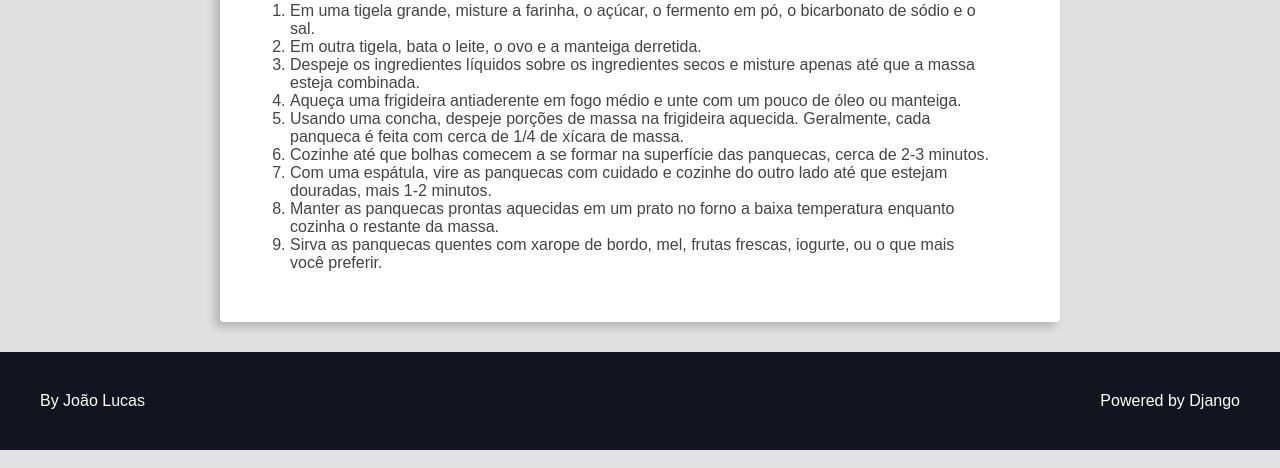
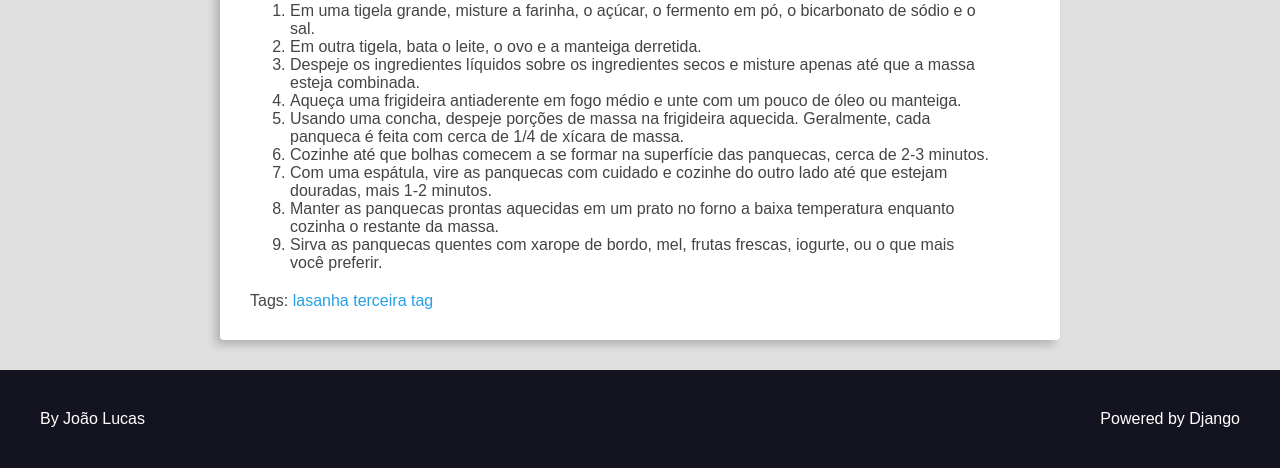
Before and after one commit to lucasops96/projeto1, a Django app: page /recipes/50/ in a window 1280 px wide. Shown: the part 863-1331 px from the top of the page. Run offline with Django 4.2, Linux system fonts and the light colour scheme; data comes from the database, SQL or seed files in the repository; both versions use the stored data as it was after the commit; parts of the project's set-up code (start-up, migrations or seed data) failed here and were passed over.

Commit message:
View tags e add pytest-dotenv

```diff
--- a/recipes/templates/recipes/partials/recipe.html
+++ b/recipes/templates/recipes/partials/recipe.html
@@ -87,6 +87,18 @@
             {% else %}
                 {{ recipe.preparation_steps|linebreaksbr }}
             {% endif %}
+
+            {% if recipe.tags.all %}
+                <p>
+                    Tags:
+                    {% for tag in recipe.tags.all %}
+                        <a href=" {% url "recipes:tag" tag.slug %} ">
+                            {{tag.name}}
+                        </a>
+                    {% endfor %}
+                </p>
+            {% endif %}
+
         </div>
     {% endif %}
 
--- a/recipes/urls.py
+++ b/recipes/urls.py
@@ -6,13 +6,26 @@ app_name = 'recipes'
 
 urlpatterns = [
     path('', views.RecipeListViewHome.as_view(), name="home"),
-    path('recipes/search/', views.RecipeListViewSearch.as_view(),  name="search"),
+    path(
+        'recipes/search/',
+        views.RecipeListViewSearch.as_view(),
+        name="search"
+    ),
+    path(
+        'recipes/tags/<slug:slug>/',
+        views.RecipeListViewTag.as_view(),
+        name="tag"
+    ),
     path(
         'recipes/category/<int:category_id>/',
          views.RecipeListViewCategory.as_view(),
          name="category"
     ),
-    path('recipes/<int:pk>/', views.RecipeDetail.as_view(),  name="recipe"),
+    path(
+        'recipes/<int:pk>/',
+        views.RecipeDetail.as_view(),
+        name="recipe"
+    ),
     path(
         'recipes/api/v1/',
         views.RecipeListViewHomeApi.as_view(),
--- a/recipes/views.py
+++ b/recipes/views.py
@@ -10,7 +10,7 @@ from django.forms.models import model_to_dict
 from django.http import Http404, JsonResponse
 from django.shortcuts import get_object_or_404, render
 from django.views.generic import DetailView, ListView
-
+from tag.models import Tag
 from recipes.models import Recipe
 from utils.pagination import make_pagination
 
@@ -39,6 +39,7 @@ class RecipeListViewBase(ListView):
             is_published = True,
         )
         qs = qs.select_related('author','category')
+        qs = qs.prefetch_related('tags')
         qs = qs.prefetch_related('author__profile')
         return qs
 
@@ -91,6 +92,30 @@ class RecipeListViewCategory(RecipeListViewBase):
         ctx = super().get_context_data(*args, **kwargs)
         ctx.update({
             'title':f'{ctx.get("recipes")[0].category.name} - Category |'
+        })
+
+        return ctx
+
+class RecipeListViewTag(RecipeListViewBase):
+    template_name = 'recipes/pages/tag.html'
+
+    def get_queryset(self, *args, **kwargs):
+
+        qs = super().get_queryset( *args, **kwargs)
+        qs = qs.filter(tags__slug=self.kwargs.get('slug',''))
+        return qs
+
+    def get_context_data(self, *args, **kwargs):
+        ctx = super().get_context_data(*args, **kwargs)
+        page_title = Tag.objects.filter(slug=self.kwargs.get('slug','')).first()
+
+        if not page_title:
+            page_title = 'No recipes found'
+
+        page_title = f'{page_title} - Tag |'
+
+        ctx.update({
+            'page_title': page_title,
         })
 
         return ctx
--- a/requirements.txt
+++ b/requirements.txt
@@ -10,6 +10,7 @@ Pillow==10.0.0
 pluggy==1.2.0
 pytest==7.4.0
 pytest-django==4.5.2
+pytest-dotenv==0.5.2
 python-dateutil==2.8.2
 python-dotenv==1.0.0
 six==1.16.0
```
Also changed, not shown: recipes/templates/recipes/pages/tag.html (added, +15 -0 lines), db.sqlite3.
